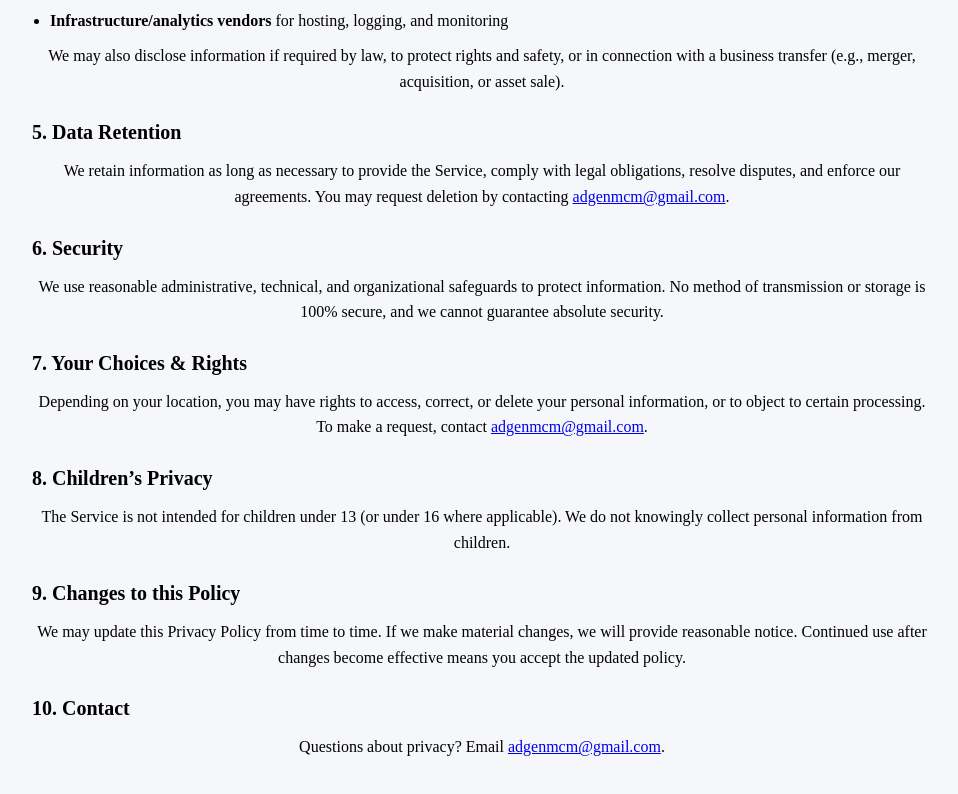
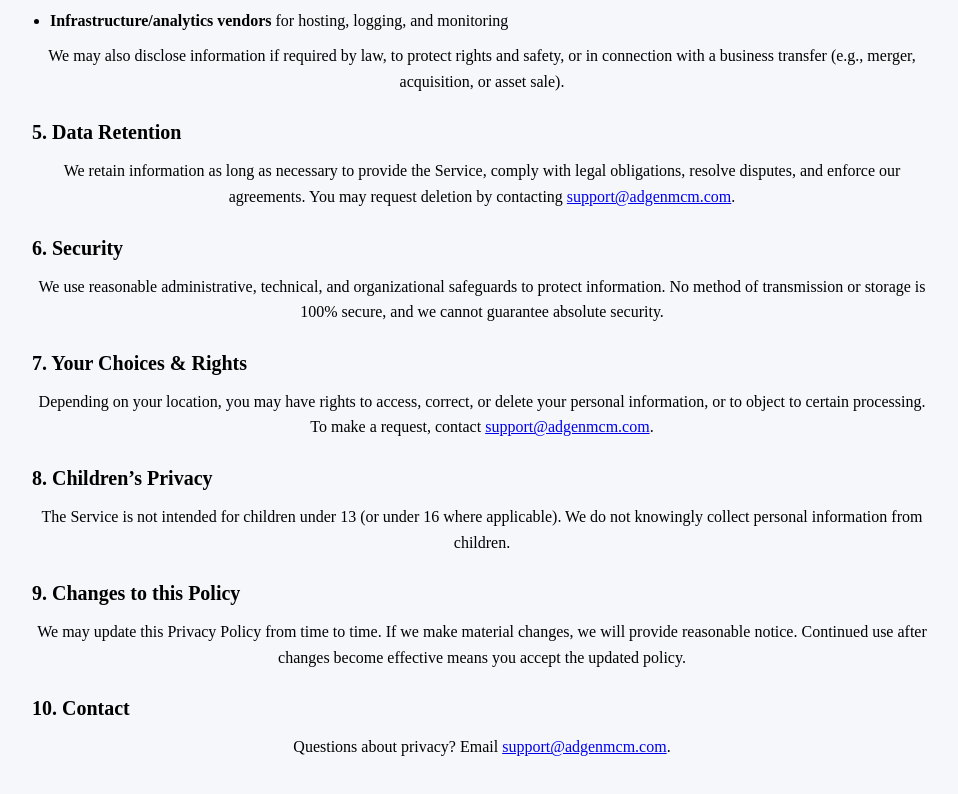
Before and after one commit to AdGenMCM/Updated-AdGen, a React (Create React App) app in the folder frontend/: page /privacy in a window 1280 px wide. Shown: the part 1364-2158 px from the top of the page, without its empty margins (158-1116 px from the left). Built offline with nearby package versions, Linux system fonts and the light colour scheme; no server answers.

Commit message:
Gmail Business Update

```diff
--- a/frontend/src/pages/Contact.js
+++ b/frontend/src/pages/Contact.js
@@ -56,7 +56,7 @@ export default function Contact() {
       }
 
       setStatus("success");
-      setStatusMessage("Message sent — we’ll get back to you shortly.");
+      setStatusMessage("Message sent — AdGen MCM Support will get back to you shortly.");
       setForm({ name: "", email: "", message: "" });
 
       // Optional: auto-hide success after a few seconds
@@ -161,8 +161,8 @@ export default function Contact() {
 
         <p className="contact__alt">
           Or email us directly:{" "}
-          <a className="contact__link" href="mailto:adgenmcm@gmail.com">
-            adgenmcm@gmail.com
+          <a className="contact__link" href="mailto:support@adgenmcm.com">
+            support@adgenmcm.com
           </a>
         </p>
       </div>
--- a/frontend/src/pages/MyAccount.jsx
+++ b/frontend/src/pages/MyAccount.jsx
@@ -335,7 +335,7 @@ export default function MyAccount() {
             </button>
           </div>
 
-          <p className="acctTiny">Billing portal opens in this tab.</p>
+          <p className="acctTiny">Billing portal opens in this tab. Contact billing@adgenmcm.com for assistance.</p>
         </div>
 
         {/* ✅ Image usage */}
--- a/frontend/src/pages/Privacy.js
+++ b/frontend/src/pages/Privacy.js
@@ -5,7 +5,7 @@ import "./Privacy.css";
 export default function Privacy() {
   const lastUpdated = "February 4, 2026"; // <-- change as needed
   const companyName = "ADGen MCM";
-  const supportEmail = "adgenmcm@gmail.com"; // <-- change as needed
+  const supportEmail = "support@adgenmcm.com"; // <-- change as needed
 
   return (
     <main className="legal-page">
--- a/frontend/src/pages/Terms.js
+++ b/frontend/src/pages/Terms.js
@@ -5,7 +5,7 @@ import "./Terms.css";
 export default function Terms() {
   const lastUpdated = "February 4, 2026"; // <-- change as needed
   const companyName = "ADGen MCM";
-  const supportEmail = "adgenmcm@gmail.com"; // <-- change as needed
+  const supportEmail = "support@adgenmcm.com"; // <-- change as needed
 
   return (
     <main className="legal-page">
```
Also changed, not shown: 1 other file (tests, documents, lock files or other folders).
